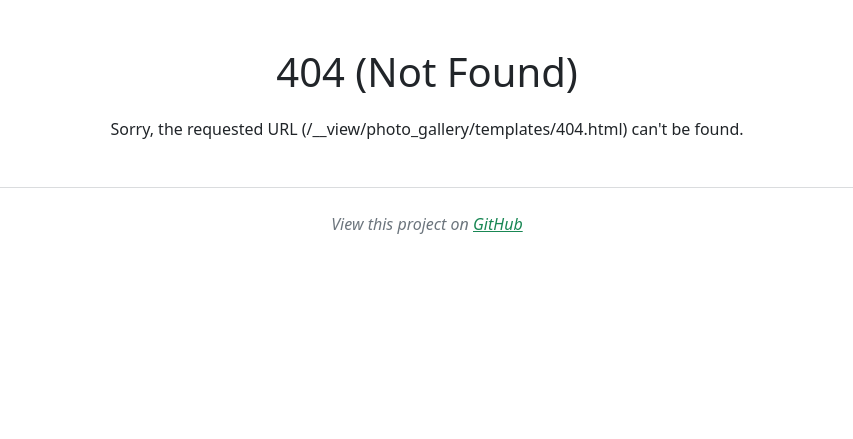
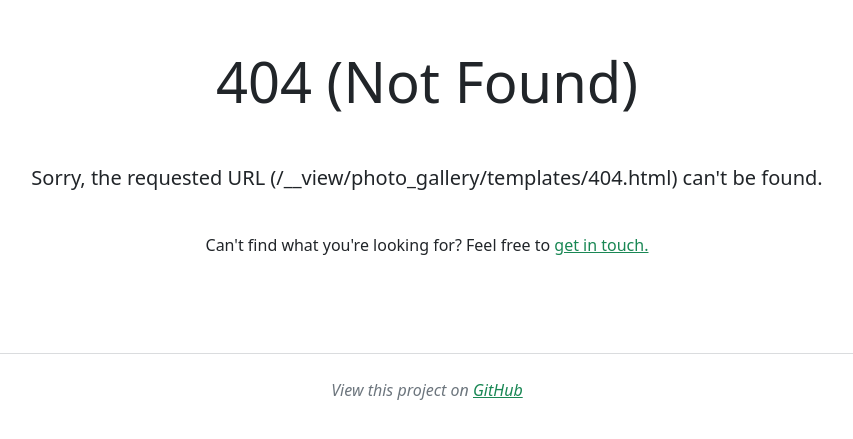
Before and after one commit to Cmastris/django_photo_gallery, a Django app: template photo_gallery/templates/404.html in a window 1280 px wide. Shown: the part 56-495 px from the top of the page, without its empty margins (213-1066 px from the left). Run offline with Django 4.2, Linux system fonts and the light colour scheme; the template is opened without the code that fills it: most values are stand-ins (such as "Sample title", 1, 10 or a date in 2020); some libraries are stand-ins or nearby versions.

Commit message:
Update 404 template styling and content

```diff
--- a/photo_gallery/templates/404.html
+++ b/photo_gallery/templates/404.html
@@ -1,7 +1,8 @@
 {% extends "base.html" %}
 {% block content %}
 <div class="container text-center mt-5 mb-5">
-  <h1 class="mb-4">404 (Not Found)</h1>
-  <p class="h6">Sorry, the requested URL ({{ request.get_full_path }}) can't be found.</p>
+  <h1 class="display-4 mb-5">404 (Not Found)</h1>
+  <p class="fs-5 pb-4">Sorry, the requested URL ({{ request.get_full_path }}) can't be found.</p>
+  <p class="pb-5">Can't find what you're looking for? Feel free to <a class="link-success" href="/contact">get in touch.</a></p>
 </div>
 {% endblock %}
```
